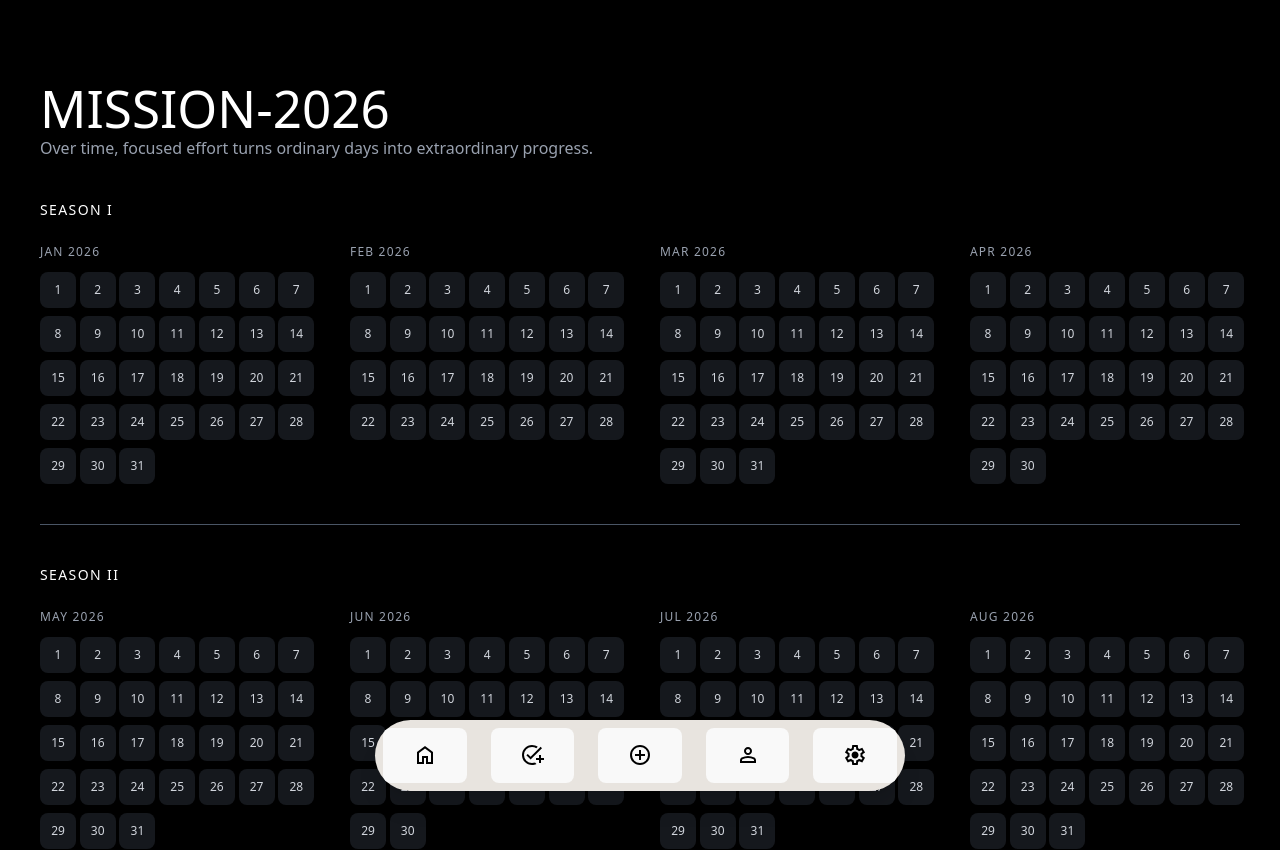
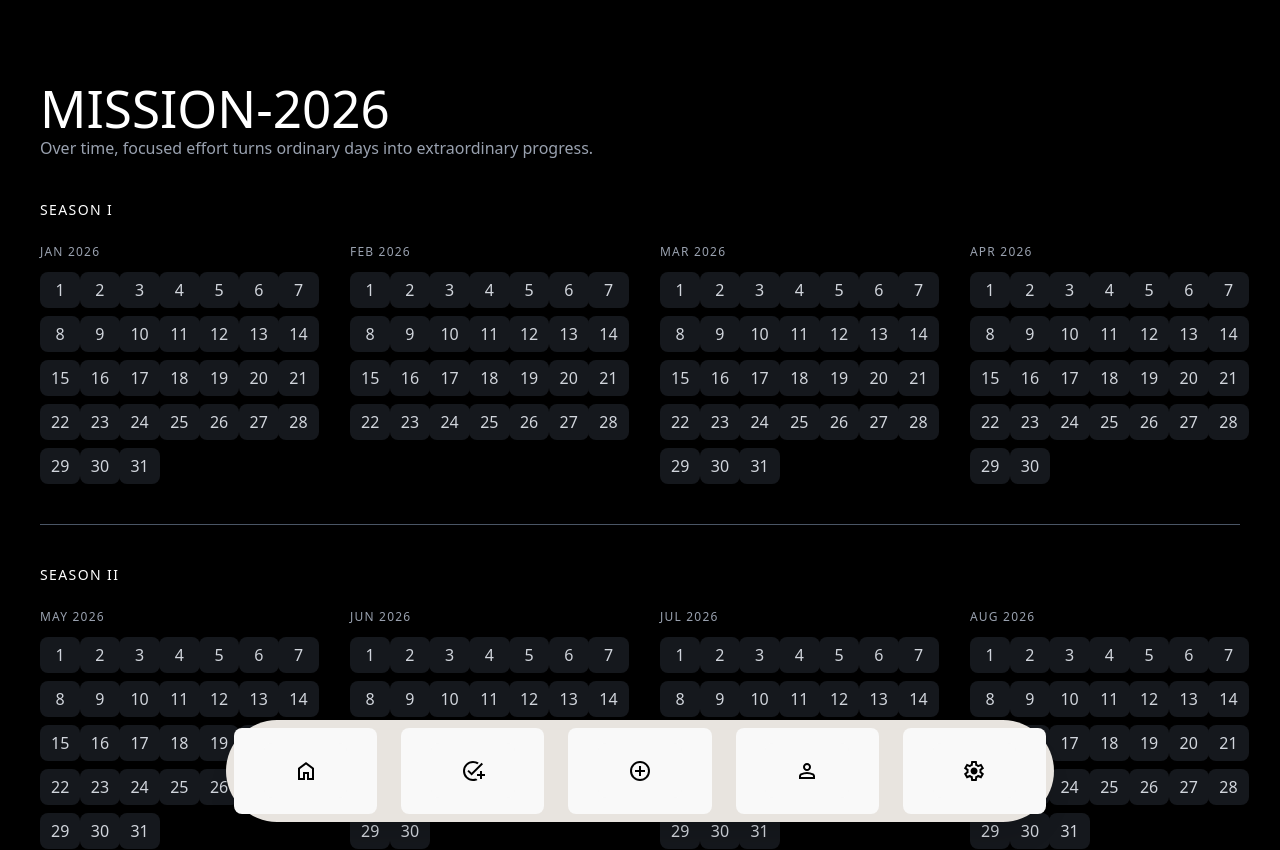
Before and after one commit to Gaurav775-Git/Dailist, a React (Vite) app in the folder client/: page /tasks in a window 1280 px wide. Shown: the top 850 px of the page. Built offline with nearby package versions, Linux system fonts and the light colour scheme.

Commit message:
ui ux change

```diff
--- a/client/components/CalenderGrid.jsx
+++ b/client/components/CalenderGrid.jsx
@@ -11,13 +11,15 @@ const CalenderGrid = ({ day, value = 'empty' }) => {
   }
 
   return (
-    <div
-      className="w-7 h-7 sm:w-8 sm:h-8 lg:w-9 lg:h-9
+    <div>
+      <button className="w-7 h-7 sm:w-8 sm:h-8 lg:w-9 lg:h-9
       rounded-lg flex items-center justify-center
       text-[10px] sm:text-xs text-gray-300
       hover:scale-105 transition cursor-pointer"
       style={{ backgroundColor: colorMap[value] }}
-    >{day}
+      >
+        {day}
+      </button>
     </div>
   )
 }
--- a/client/components/Navigator.jsx
+++ b/client/components/Navigator.jsx
@@ -1,88 +1,29 @@
-import React from "react";
-import { useNavigate } from "react-router-dom";
+import React from 'react';
+import {useNavigate} from 'react-router-dom'
 
-const Navigator = () => {
-  const navigate = useNavigate();
+const Navigator= () => {
+    const navigate = useNavigate()
   return (
-    <div className="fixed top-[90vh]">
+    <div className='fixed top-[90vh]'>
         <div className="hover:scale-x-105 transition-all duration-300 *:transition-all *:duration-300 flex justify-start text-2xl items-center gap-6 shadow-xl z-10 bg-[#e8e4df]  gap-2 p-2 rounded-full">
-        <button
-          onClick={() => navigate("/social")}
-          className="before:hidden hover:before:flex before:justify-center before:items-center before:h-4 before:text-[.6rem] before:px-1 before:content-['HOME'] before:bg-black dark:before:bg-white dark:before:text-black before:text-white before:bg-opacity-50 before:absolute before:-top-7 before:rounded-lg hover:-translate-y-5 cursor-pointer hover:scale-125 bg-white  rounded-full p-2 px-3"
-        >
-          <div>
-            <svg
-              xmlns="http://www.w3.org/2000/svg"
-              height="24px"
-              viewBox="0 -960 960 960"
-              width="24px"
-              fill="#000"
-            >
-              <path d="M240-200h120v-240h240v240h120v-360L480-740 240-560v360Zm-80 80v-480l320-240 320 240v480H520v-240h-80v240H160Zm320-350Z" />
-            </svg>
-          </div>
+      <button onClick={()=>navigate('/social')} className="before:hidden hover:before:flex before:justify-center before:items-center before:h-4 before:text-[.6rem] before:px-1 before:content-['HOME'] before:bg-black dark:before:bg-white dark:before:text-black before:text-white before:bg-opacity-50 before:absolute before:-top-7 before:rounded-lg hover:-translate-y-5 cursor-pointer hover:scale-125 bg-white  rounded-full p-2 px-3">
+        <button ><svg xmlns="http://www.w3.org/2000/svg" height="24px" viewBox="0 -960 960 960" width="24px" fill="#000"><path d="M240-200h120v-240h240v240h120v-360L480-740 240-560v360Zm-80 80v-480l320-240 320 240v480H520v-240h-80v240H160Zm320-350Z"/></svg></button>
       </button>
       <button className="before:hidden hover:before:flex before:justify-center before:items-center before:h-4 before:text-[.6rem] before:px-1 before:content-['SPARK'] before:bg-black dark:before:bg-white dark:before:text-black before:text-white before:bg-opacity-50 before:absolute before:-top-7 before:rounded-lg hover:-translate-y-5 cursor-pointer hover:scale-125 bg-white  rounded-full p-2 px-3">
-          <div className="">
-            <svg
-              xmlns="http://www.w3.org/2000/svg"
-              height="24px"
-              viewBox="0 -960 960 960"
-              width="24px"
-              fill="#000"
-            >
-              <path d="M480-80q-83 0-156-31.5T197-197q-54-54-85.5-127T80-480q0-83 31.5-156T197-763q54-54 127-85.5T480-880q65 0 123 19t107 53l-58 59q-38-24-81-37.5T480-800q-133 0-226.5 93.5T160-480q0 133 93.5 226.5T480-160q32 0 62-6t58-17l60 61q-41 20-86 31t-94 11Zm280-80v-120H640v-80h120v-120h80v120h120v80H840v120h-80ZM424-296 254-466l56-56 114 114 400-401 56 56-456 457Z" />
-              <a href="/task"></a>
-            </svg>
-          </div>
+        <button className=''><svg xmlns="http://www.w3.org/2000/svg" height="24px" viewBox="0 -960 960 960" width="24px" fill="#000"><path d="M480-80q-83 0-156-31.5T197-197q-54-54-85.5-127T80-480q0-83 31.5-156T197-763q54-54 127-85.5T480-880q65 0 123 19t107 53l-58 59q-38-24-81-37.5T480-800q-133 0-226.5 93.5T160-480q0 133 93.5 226.5T480-160q32 0 62-6t58-17l60 61q-41 20-86 31t-94 11Zm280-80v-120H640v-80h120v-120h80v120h120v80H840v120h-80ZM424-296 254-466l56-56 114 114 400-401 56 56-456 457Z"/><a href="/task"></a></svg></button>
       </button>
-        <button
-          onClick={() => navigate("/tasks")}
-          className="border border-blue-900 shadow-l before:hidden hover:before:flex before:justify-center before:items-center before:h-4 before:text-[.6rem] before:px-1 before:content-['LOGS'] before:bg-black dark:before:bg-white dark:before:text-black before:text-white before:bg-opacity-50 before:absolute before:-top-7 before:rounded-lg hover:-translate-y-5 cursor-pointer hover:scale-125 bg-blue-500    rounded-full p-2 px-3"
-        >
-          <div className="rounded-full">
-            <svg
-              xmlns="http://www.w3.org/2000/svg"
-              height="24px"
-              viewBox="0 -960 960 960"
-              width="24px"
-              fill=""
-            >
-              <path d="M440-280h80v-160h160v-80H520v-160h-80v160H280v80h160v160Zm40 200q-83 0-156-31.5T197-197q-54-54-85.5-127T80-480q0-83 31.5-156T197-763q54-54 127-85.5T480-880q83 0 156 31.5T763-763q54 54 85.5 127T880-480q0 83-31.5 156T763-197q-54 54-127 85.5T480-80Zm0-80q134 0 227-93t93-227q0-134-93-227t-227-93q-134 0-227 93t-93 227q0 134 93 227t227 93Zm0-320Z" />
-            </svg>
-          </div>
+      <button onClick={()=>navigate('/tasks')} className="border border-blue-900 shadow-l before:hidden hover:before:flex before:justify-center before:items-center before:h-4 before:text-[.6rem] before:px-1 before:content-['LOGS'] before:bg-black dark:before:bg-white dark:before:text-black before:text-white before:bg-opacity-50 before:absolute before:-top-7 before:rounded-lg hover:-translate-y-5 cursor-pointer hover:scale-125 bg-blue-500    rounded-full p-2 px-3">
+        <button ><svg xmlns="http://www.w3.org/2000/svg" height="24px" viewBox="0 -960 960 960" width="24px" fill=""><path d="M440-280h80v-160h160v-80H520v-160h-80v160H280v80h160v160Zm40 200q-83 0-156-31.5T197-197q-54-54-85.5-127T80-480q0-83 31.5-156T197-763q54-54 127-85.5T480-880q83 0 156 31.5T763-763q54 54 85.5 127T880-480q0 83-31.5 156T763-197q-54 54-127 85.5T480-80Zm0-80q134 0 227-93t93-227q0-134-93-227t-227-93q-134 0-227 93t-93 227q0 134 93 227t227 93Zm0-320Z"/></svg></button>
       </button>
-        <button onClick={() => navigate("/profile")}
-        className="before:hidden hover:before:flex before:justify-center before:items-center before:h-4 before:text-[.6rem] before:px-1 before:content-['PROFILE'] before:bg-black dark:before:bg-white dark:before:text-black before:text-white before:bg-opacity-50 before:absolute before:-top-7 before:rounded-lg hover:-translate-y-5 cursor-pointer hover:scale-125 bg-white  rounded-full p-2 px-3">
-          <div
-           className="rounded-full">
-            <svg
-              xmlns="http://www.w3.org/2000/svg"
-              height="24px"
-              viewBox="0 -960 960 960"
-              width="24px"
-              fill="#000"
-            >
-              <path d="M480-480q-66 0-113-47t-47-113q0-66 47-113t113-47q66 0 113 47t47 113q0 66-47 113t-113 47ZM160-160v-112q0-34 17.5-62.5T224-378q62-31 126-46.5T480-440q66 0 130 15.5T736-378q29 15 46.5 43.5T800-272v112H160Zm80-80h480v-32q0-11-5.5-20T700-306q-54-27-109-40.5T480-360q-56 0-111 13.5T260-306q-9 5-14.5 14t-5.5 20v32Zm240-320q33 0 56.5-23.5T560-640q0-33-23.5-56.5T480-720q-33 0-56.5 23.5T400-640q0 33 23.5 56.5T480-560Zm0-80Zm0 400Z" />
-            </svg>
-          </div>
+      <button className="before:hidden hover:before:flex before:justify-center before:items-center before:h-4 before:text-[.6rem] before:px-1 before:content-['PROFILE'] before:bg-black dark:before:bg-white dark:before:text-black before:text-white before:bg-opacity-50 before:absolute before:-top-7 before:rounded-lg hover:-translate-y-5 cursor-pointer hover:scale-125 bg-white  rounded-full p-2 px-3">
+        <button className=''><svg xmlns="http://www.w3.org/2000/svg" height="24px" viewBox="0 -960 960 960" width="24px" fill="#000"><path d="M480-480q-66 0-113-47t-47-113q0-66 47-113t113-47q66 0 113 47t47 113q0 66-47 113t-113 47ZM160-160v-112q0-34 17.5-62.5T224-378q62-31 126-46.5T480-440q66 0 130 15.5T736-378q29 15 46.5 43.5T800-272v112H160Zm80-80h480v-32q0-11-5.5-20T700-306q-54-27-109-40.5T480-360q-56 0-111 13.5T260-306q-9 5-14.5 14t-5.5 20v32Zm240-320q33 0 56.5-23.5T560-640q0-33-23.5-56.5T480-720q-33 0-56.5 23.5T400-640q0 33 23.5 56.5T480-560Zm0-80Zm0 400Z"/></svg></button>
       </button>
       <button className="before:hidden hover:before:flex before:justify-center before:items-center before:h-4 before:text-[.6rem] before:px-1 before:content-['SETTINGS'] before:bg-black dark:before:bg-white dark:before:text-black before:text-white before:bg-opacity-50 before:absolute before:-top-7 before:rounded-lg hover:-translate-y-5 cursor-pointer hover:scale-125 bg-white  rounded-full p-2 px-3">
-          <div className="rounded-full">
-            <svg
-              xmlns="http://www.w3.org/2000/svg"
-              height="24px"
-              viewBox="0 -960 960 960"
-              width="24px"
-              fill="#000"
-            >
-              <path d="m370-80-16-128q-13-5-24.5-12T307-235l-119 50L78-375l103-78q-1-7-1-13.5v-27q0-6.5 1-13.5L78-585l110-190 119 50q11-8 23-15t24-12l16-128h220l16 128q13 5 24.5 12t22.5 15l119-50 110 190-103 78q1 7 1 13.5v27q0 6.5-2 13.5l103 78-110 190-118-50q-11 8-23 15t-24 12L590-80H370Zm70-80h79l14-106q31-8 57.5-23.5T639-327l99 41 39-68-86-65q5-14 7-29.5t2-31.5q0-16-2-31.5t-7-29.5l86-65-39-68-99 42q-22-23-48.5-38.5T533-694l-13-106h-79l-14 106q-31 8-57.5 23.5T321-633l-99-41-39 68 86 64q-5 15-7 30t-2 32q0 16 2 31t7 30l-86 65 39 68 99-42q22 23 48.5 38.5T427-266l13 106Zm42-180q58 0 99-41t41-99q0-58-41-99t-99-41q-59 0-99.5 41T342-480q0 58 40.5 99t99.5 41Zm-2-140Z" />
-            </svg>
-          </div>
+        <button className=''><svg xmlns="http://www.w3.org/2000/svg" height="24px" viewBox="0 -960 960 960" width="24px" fill="#000"><path d="m370-80-16-128q-13-5-24.5-12T307-235l-119 50L78-375l103-78q-1-7-1-13.5v-27q0-6.5 1-13.5L78-585l110-190 119 50q11-8 23-15t24-12l16-128h220l16 128q13 5 24.5 12t22.5 15l119-50 110 190-103 78q1 7 1 13.5v27q0 6.5-2 13.5l103 78-110 190-118-50q-11 8-23 15t-24 12L590-80H370Zm70-80h79l14-106q31-8 57.5-23.5T639-327l99 41 39-68-86-65q5-14 7-29.5t2-31.5q0-16-2-31.5t-7-29.5l86-65-39-68-99 42q-22-23-48.5-38.5T533-694l-13-106h-79l-14 106q-31 8-57.5 23.5T321-633l-99-41-39 68 86 64q-5 15-7 30t-2 32q0 16 2 31t7 30l-86 65 39 68 99-42q22 23 48.5 38.5T427-266l13 106Zm42-180q58 0 99-41t41-99q0-58-41-99t-99-41q-59 0-99.5 41T342-480q0 58 40.5 99t99.5 41Zm-2-140Z"/></svg></button>
       </button>
     </div>
     </div>
   );
-};
+}
 
 export default Navigator;
```
Lines whose indentation alone changed are shown as unchanged.
